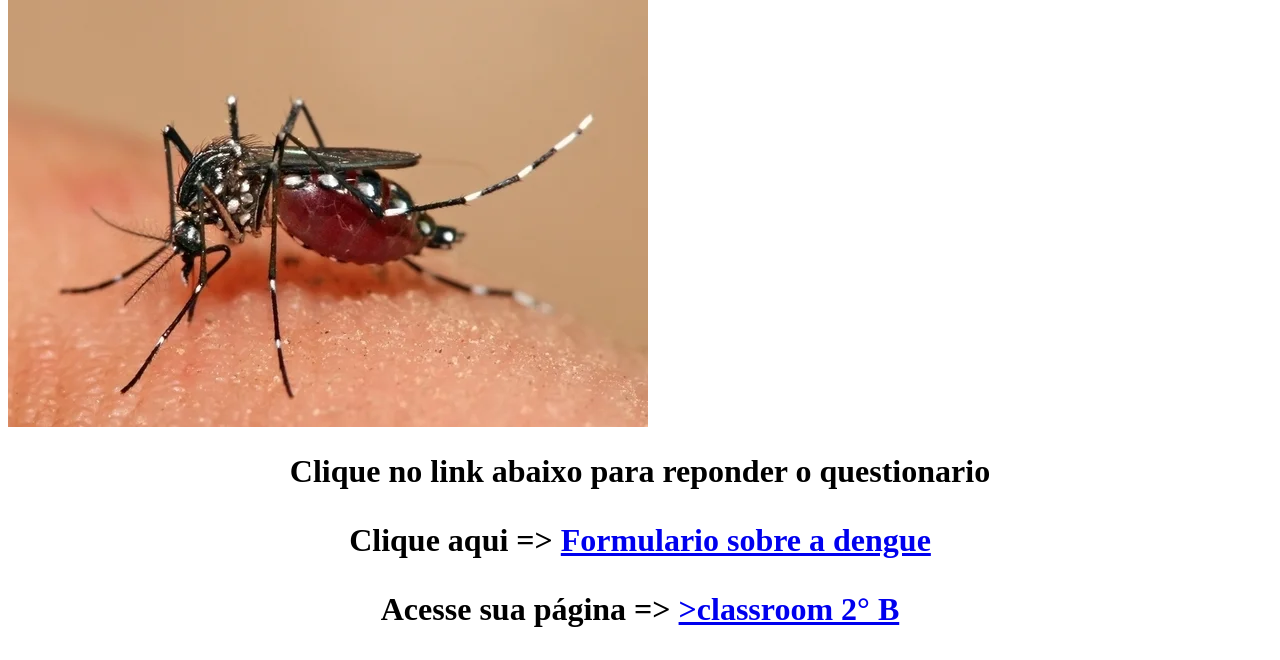
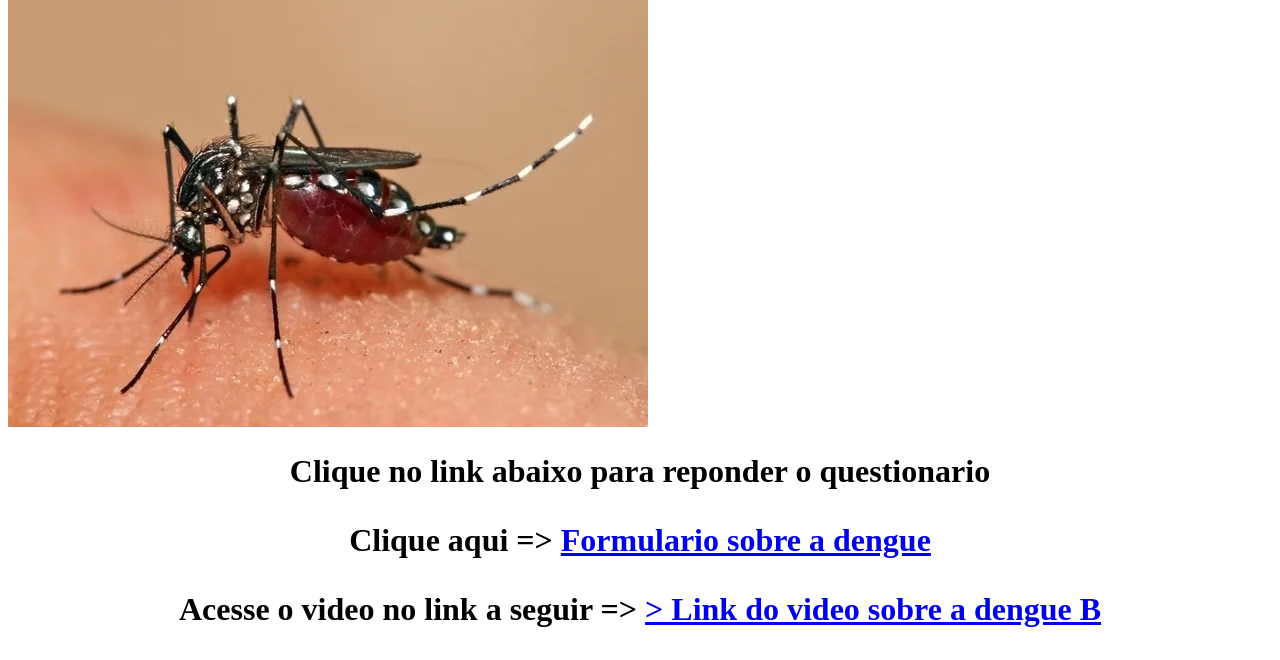
Before and after one commit to belloli0/DengueCmpanha, a plain HTML site: page index.html in a window 1280 px wide. Shown: the part 406-1066 px from the top of the page. Drawn offline with Linux system fonts and the light colour scheme.

Commit message:
Update index.html

```diff
--- a/index.html
+++ b/index.html
@@ -18,7 +18,7 @@
  <img src="dengue.jpg">
     <center><h1>Clique no link abaixo para reponder o questionario</h1></center>
     <center><h1><p> Clique aqui => <a href="https://forms.gle/uG93sS1oXeBnsFcBA " target="_blank" rel="noopener noreferrer" >Formulario sobre a dengue  </a></p></h1></center>
-    <center><h1><p>Acesse sua página => <a href="https://www.youtube.com/watch?v=6DHlzOoA7GU" target="_blank"rel="noopener noreferrer">>classroom   2°              B</a></a></p></h1></center>
+    <center><h1><p>Acesse o video no link a seguir => <a href="https://www.youtube.com/watch?v=6DHlzOoA7GU" target="_blank"rel="noopener noreferrer">> Link do video sobre a dengue              B</a></a></p></h1></center>
 
 
 </body>
```
